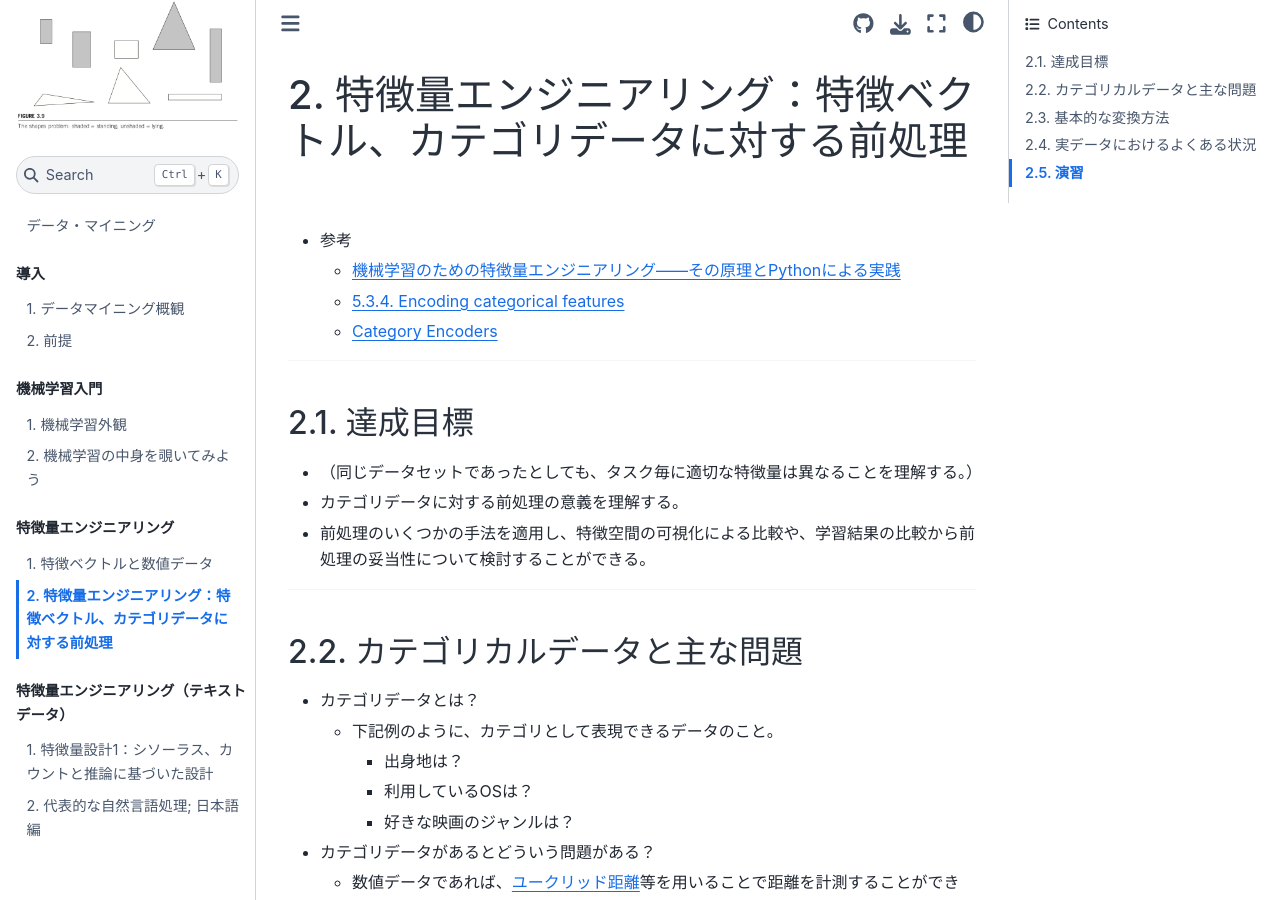
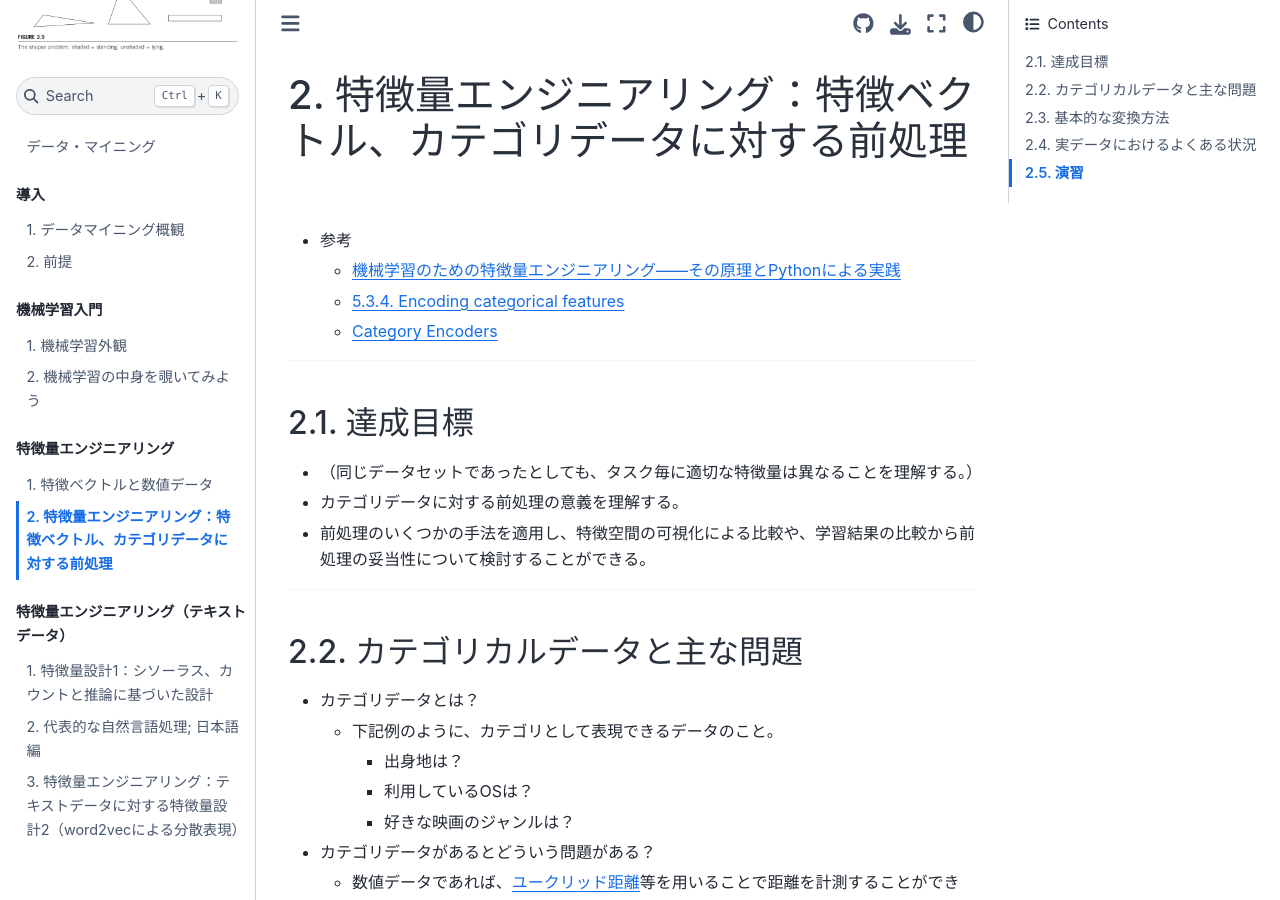
Before and after one commit to naltoma/datamining_intro2021, a Jupyter Book: the page built from 3-feature-engineering/preprocess-category.md, in a window 1280 px wide and 900 px high. Built offline with Jupyter Book 1.0.4 settings and Sphinx 7.4.7 and the Sphinx Book theme 1.1.4, drawn with Linux system fonts in a browser that asks for light colours; pages that are not in the unit, such as notebooks, are missing from menus; some of the changed lines change nothing that is shown.

```diff
--- a/_toc.yml
+++ b/_toc.yml
@@ -15,6 +15,7 @@
   - file: 2-ml-intro/intro_numpy.ipynb
   - file: 2-ml-intro/intro_matplotlib.ipynb
   - file: 2-ml-intro/data_wrangling.ipynb
+    title: pandas入門＋推薦システムの例
   - file: 2-ml-intro/ml-intro2.md
   - file: 2-ml-intro/gradient_descent.ipynb
 
@@ -34,3 +35,4 @@
   - file: 4-nlp/typical_methods.md
   - file: 4-nlp/typical_methods_mecab.ipynb
   - file: 4-nlp/typical_methods_spacy.ipynb
+  - file: 4-nlp/nlp2.md
```
Also changed, not shown: 2-ml-intro/figs/gd.png (added), 2-ml-intro/figs/gd_cost1.png (added), 2-ml-intro/figs/gd_cost2.png (added), 2-ml-intro/figs/gd_partial_difference.png (added), 2-ml-intro/figs/gd_partial_difference_w0.png (added), 2-ml-intro/figs/gd_partial_difference_w1.png (added).
